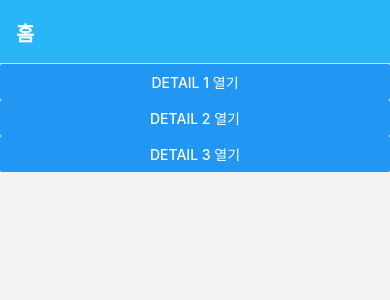
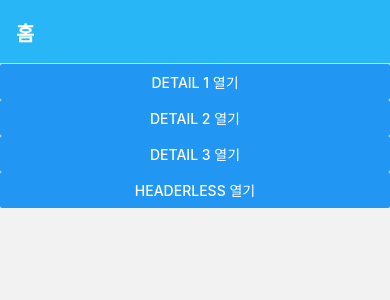
Before and after one commit to wannabefrontdeveloper/LearnReactNativeNavigation, a React Native app: screen /Home in a window 390 px wide. Shown: the top 300 px of the page. Built offline with nearby package versions, Linux system fonts and the light colour scheme.

Commit message:
코드수정 Headerless 화면을 열어주는 버튼을 만들어주었습니다

```diff
--- a/screens/HomeScreen.js
+++ b/screens/HomeScreen.js
@@ -19,6 +19,10 @@ function HomeScreen({navigation}) {
         title="Detail 3 열기"
         onPress={() => navigation.push('Detail', {id: 3})}
       />
+      <Button
+        title="Headerless 열기"
+        onPress={() => navigation.push('Headerless')}
+      />
     </View>
   );
 }
```
